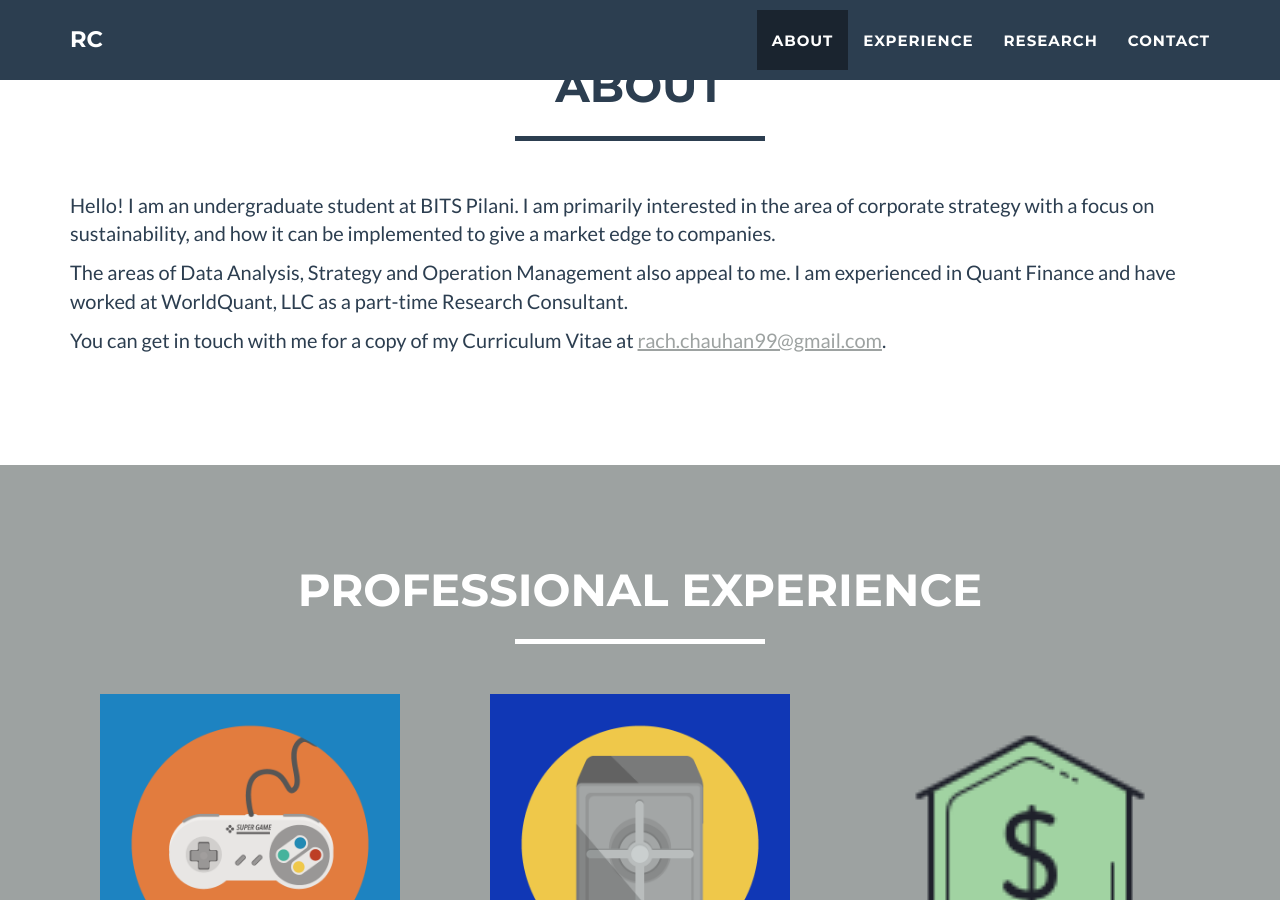
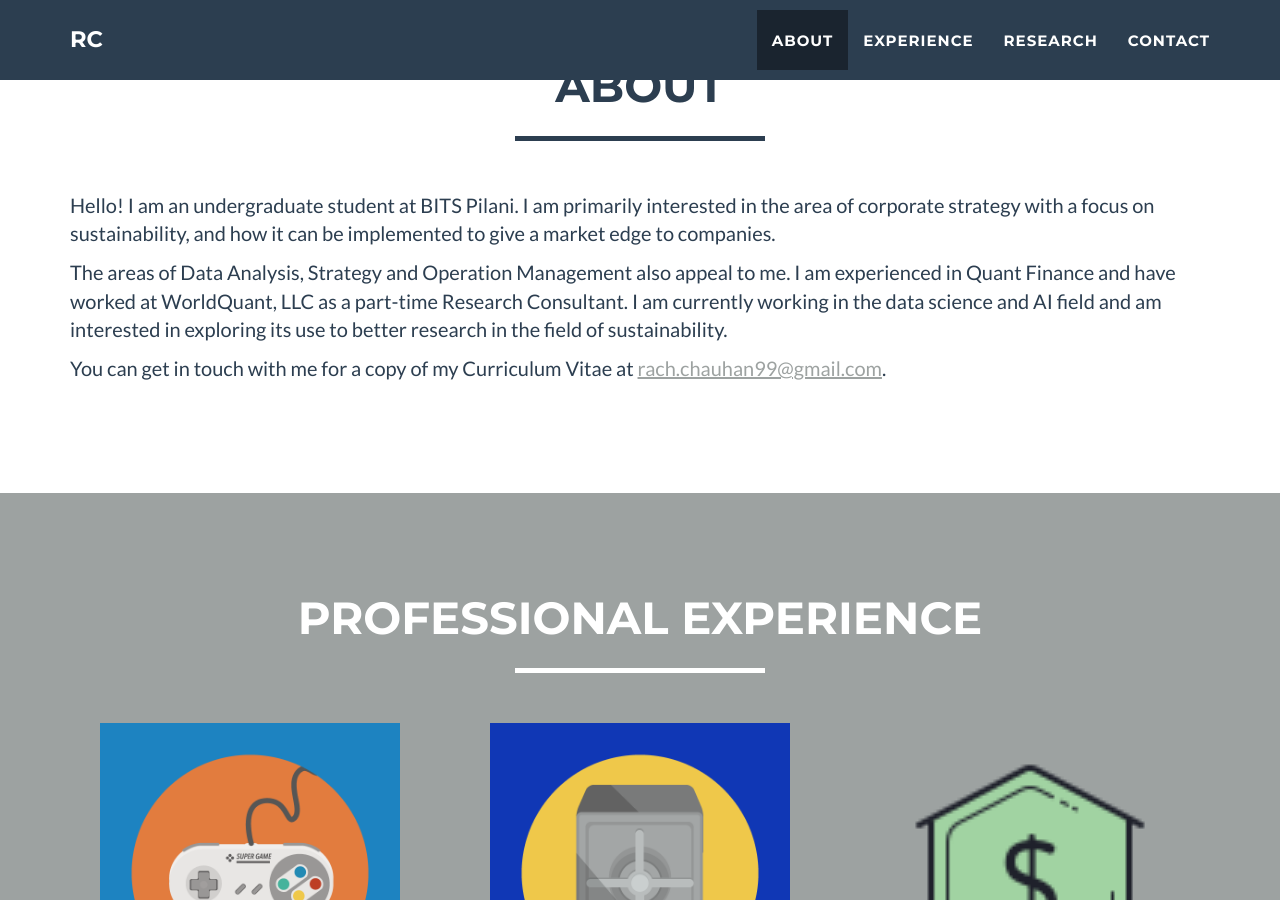
Before and after one commit to chauhansrahul/chauhansrahul.github.io, a Jekyll site: the page built from index.html, in a window 1280 px wide and 900 px high, scrolled down 881 px. Built offline with Jekyll 4.4.1, drawn with Linux system fonts in a browser that asks for light colours.

Commit message:
Update about.html

```diff
--- a/_includes/about.html
+++ b/_includes/about.html
@@ -14,7 +14,7 @@
       </p>
       <p>
 
-        The areas of Data Analysis, Strategy and Operation Management also appeal to me. I am experienced in Quant Finance and have worked at WorldQuant, LLC as a part-time Research Consultant.
+        The areas of Data Analysis, Strategy and Operation Management also appeal to me. I am experienced in Quant Finance and have worked at WorldQuant, LLC as a part-time Research Consultant. I am currently working in the data science and AI field and am interested in exploring its use to better research in the field of sustainability.
       </p>
       <p>
         You can get in touch with me for a copy of my Curriculum Vitae at <a
```
